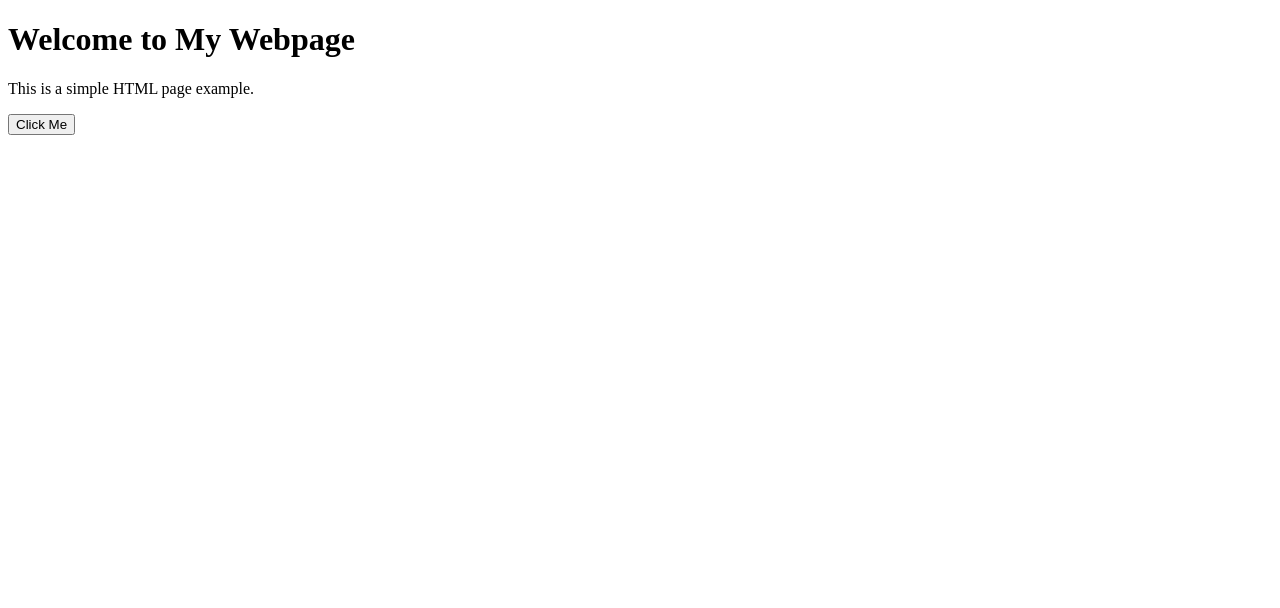
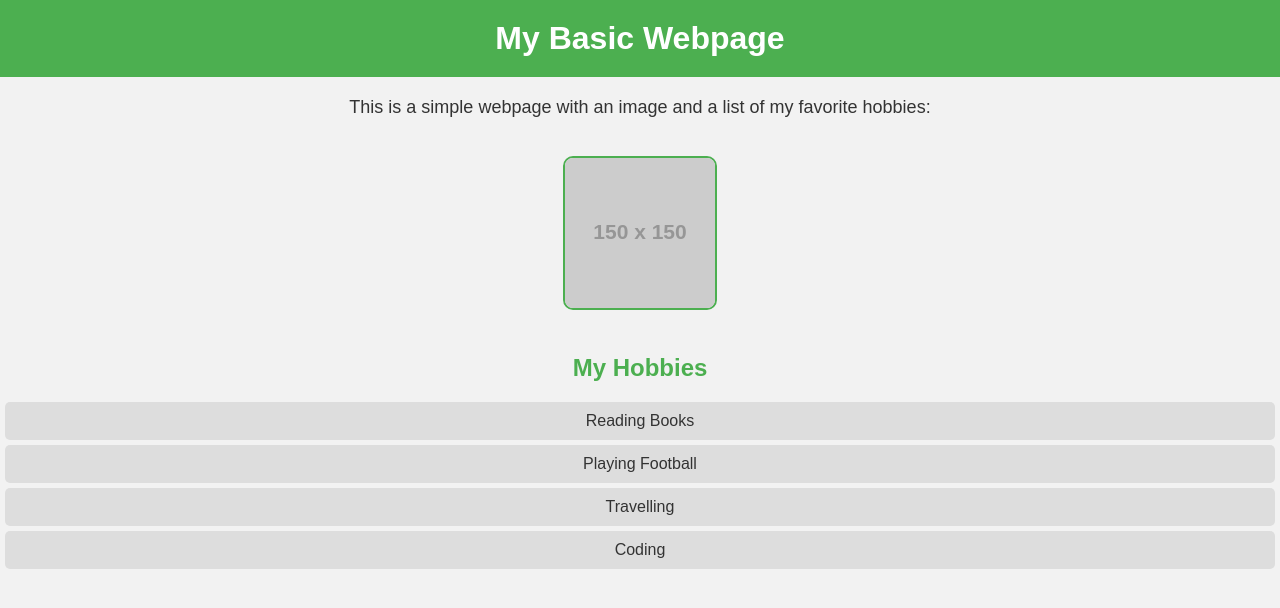
Before and after one commit to muhammadtalha766/Sample_docker, a plain HTML site: page index.html in a window 1280 px wide. Drawn offline with Linux system fonts and the light colour scheme; placeholder pictures from the web are drawn by us.

Commit message:
Update index.html

```diff
--- a/index.html
+++ b/index.html
@@ -1,11 +1,79 @@
 <!DOCTYPE html>
-<html>
+<html lang="en">
 <head>
-    <title>Simple HTML Page</title>
+    <meta charset="UTF-8">
+    <meta name="viewport" content="width=device-width, initial-scale=1.0">
+    <title>Basic Webpage</title>
+    <style>
+        /* Global Styles */
+        body {
+            font-family: 'Arial', sans-serif;
+            background-color: #f2f2f2;
+            margin: 0;
+            padding: 0;
+            text-align: center;
+        }
+
+        /* Heading Styles */
+        h1 {
+            background-color: #4CAF50;
+            color: white;
+            padding: 20px;
+            margin: 0;
+        }
+
+        /* Paragraph Styles */
+        p {
+            font-size: 18px;
+            color: #333;
+            margin-top: 20px;
+        }
+
+        /* Image Styles */
+        img {
+            margin: 20px;
+            border-radius: 10px;
+            border: 2px solid #4CAF50;
+        }
+
+        /* List Styles */
+        h2 {
+            color: #4CAF50;
+        }
+
+        ul {
+            list-style-type: none;
+            padding: 0;
+        }
+
+        ul li {
+            background-color: #ddd;
+            padding: 10px;
+            margin: 5px;
+            border-radius: 5px;
+            color: #333;
+        }
+
+        /* Hover Effect for List Items */
+        ul li:hover {
+            background-color: #4CAF50;
+            color: white;
+        }
+    </style>
 </head>
 <body>
-    <h1>Welcome to My Webpage</h1>
-    <p>This is a simple HTML page example.</p>
-    <button onclick="alert('Hello!')">Click Me</button>
+    <h1>My Basic Webpage</h1>
+
+    <p>This is a simple webpage with an image and a list of my favorite hobbies:</p>
+
+    <img src="https://via.placeholder.com/150" alt="Sample Image" width="150" height="150">
+
+    <h2>My Hobbies</h2>
+    <ul>
+        <li>Reading Books</li>
+        <li>Playing Football</li>
+        <li>Travelling</li>
+        <li>Coding</li>
+    </ul>
 </body>
 </html>
```
